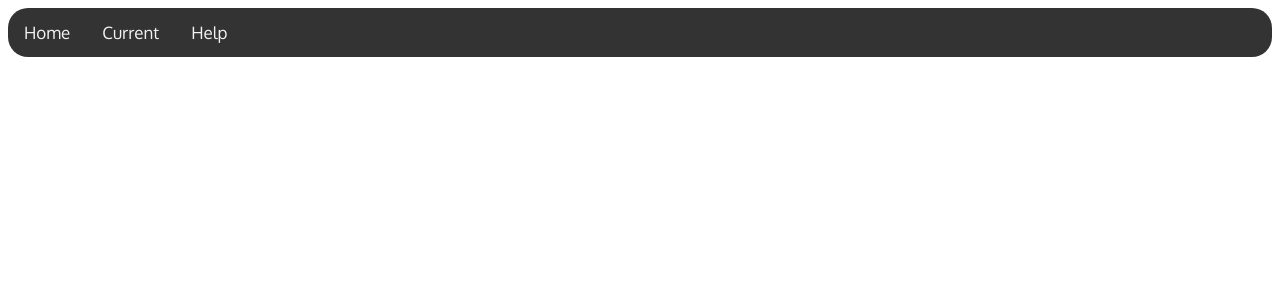
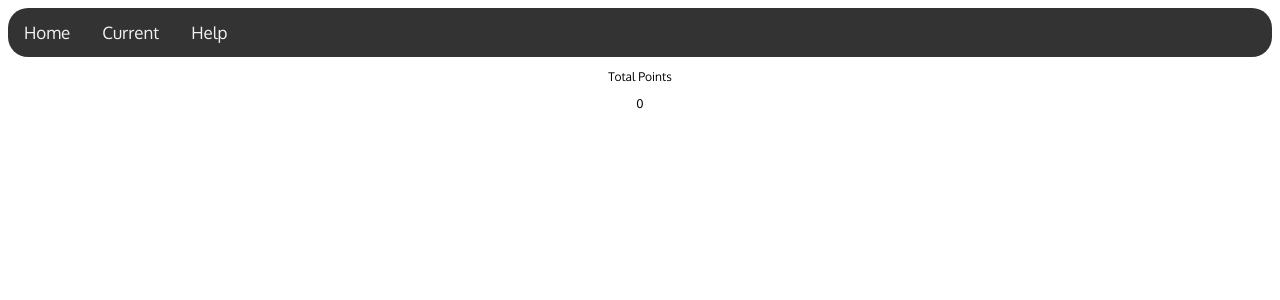
Before and after one commit to civilwarbeard/scout-jira-api, a Flask app: page /current in a window 1280 px wide. Shown: the top 300 px of the page. Run offline with Flask 3, Linux system fonts and the light colour scheme; data that the repository does not hold is empty.

Commit message:
adding support for points in app and templates

```diff
--- a/app.py
+++ b/app.py
@@ -1,6 +1,6 @@
 #Flask commands --
 #This tells flask where the app is: export FLASK_APP=app
-#This tells flask to run it: flask run
+#This tells flask to run it: flask run --debug
 
 from flask import Flask, render_template, request, redirect, url_for
 import requests
@@ -46,6 +46,13 @@ def current():
     active_scout_issues = response.json()
     list_of_issues = active_scout_issues["issues"]
 
+    ##Sprint Totals
+    points = []
+    for item in active_scout_issues["issues"]:
+        points.append(item["fields"]["customfield_10106"])
+
+    total_points = sum(points)
+
     #Filters for Columns
     maintenance_issues = filter(lambda x: "Maintenance" in x["fields"]["labels"], active_scout_issues["issues"])
     mr_index_issues = filter(lambda x: "MrIndex" in x["fields"]["labels"], active_scout_issues["issues"])
@@ -57,4 +64,5 @@ def current():
         maintenance_issues = maintenance_issues,
         mr_index_issues = mr_index_issues,
         client_issues = client_issues,
-        project_issues = project_issues)
+        project_issues = project_issues,
+        total_points = total_points)
--- a/jira.py
+++ b/jira.py
@@ -1,3 +1,5 @@
+#This is currently unused but leaving here in case I clean this up
+#Needs key saved elsewhere and included in headers for requests
 #Needed for the API
 import requests
 import json
--- a/static/css/main.css
+++ b/static/css/main.css
@@ -6,6 +6,7 @@ body {
 
 p {
   font-size: 12px;
+  color:black;
 }
 
 h3 {
--- a/templates/current.html
+++ b/templates/current.html
@@ -2,7 +2,8 @@
 
 {% block content %}
 <body>
-
+	<center><p>Total Points</p></center>
+	<center><p>{{total_points}}</p></center>
 	{% for item in client_issues %}
 	<center>
 	<div class="flip-card">
--- a/templates/help.html
+++ b/templates/help.html
@@ -2,6 +2,6 @@
 
 {% block content %}
 <body>
-
+	This is the Dashboard for work that is in Progress (or planned) for the current iteration.
 </body>
 {% endblock %}
```
